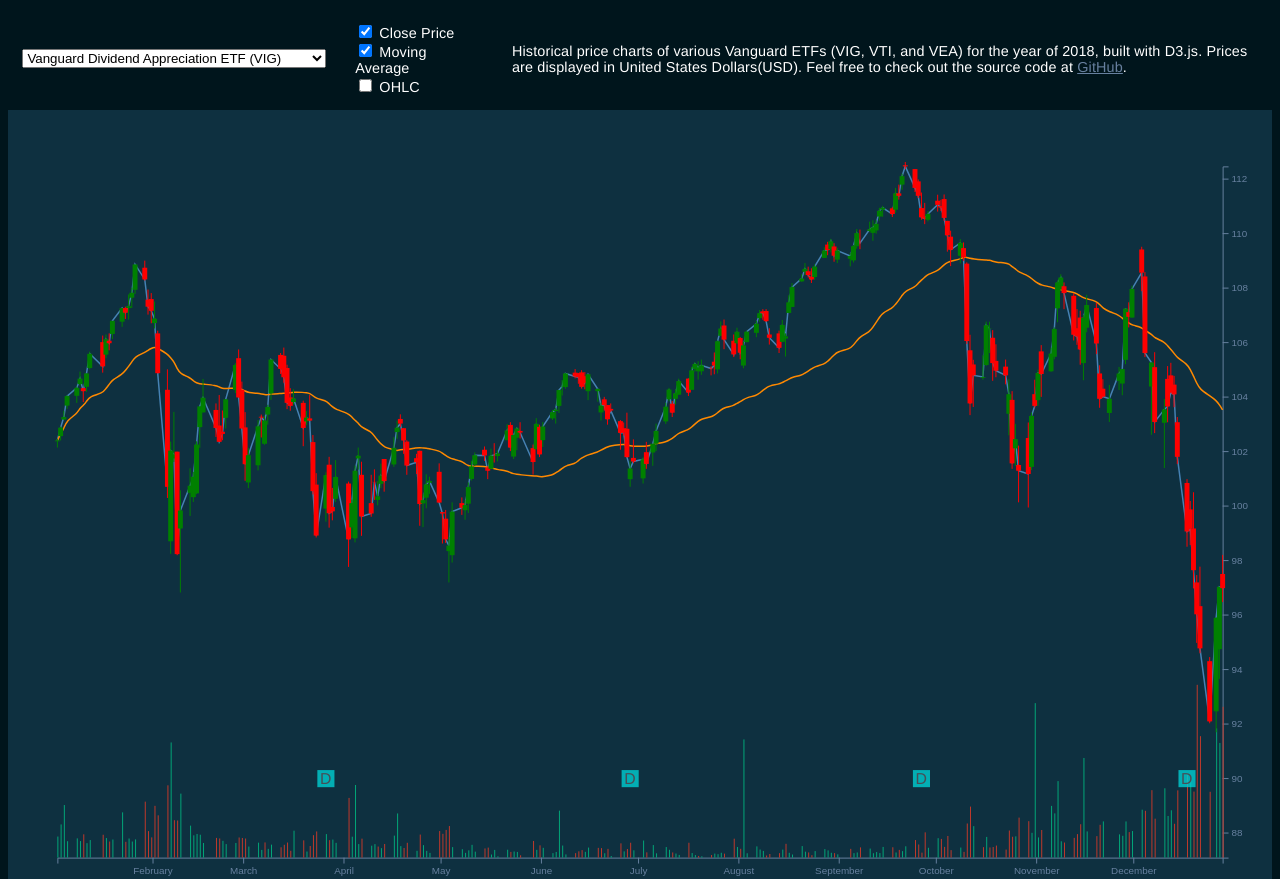
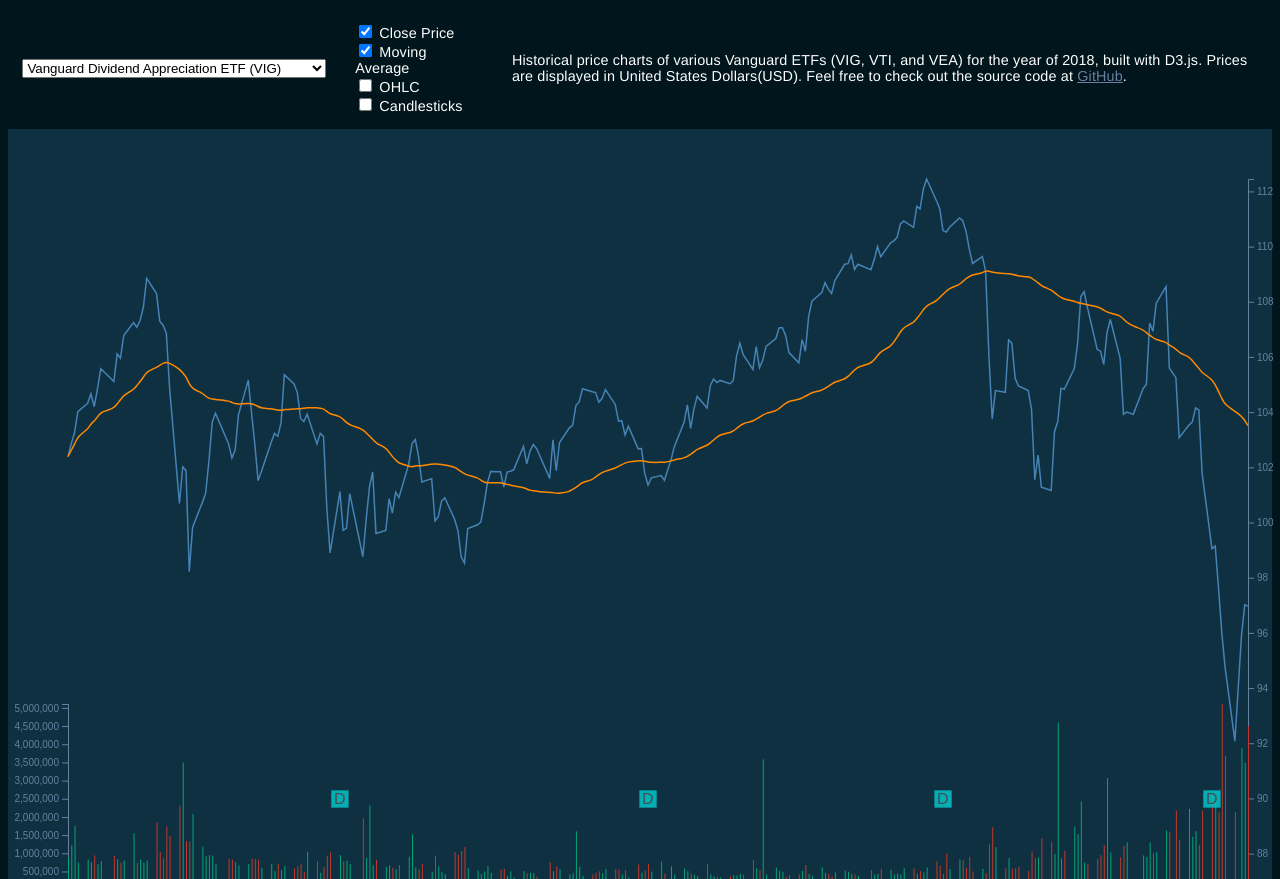
Before and after one commit to wentjun/d3-historical-prices, a website: page src/index.html in a window 1280 px wide. Shown: the top 879 px of the page. Drawn offline with nearby package versions, Linux system fonts and the light colour scheme.

Commit message:
candlesticks toggling from checkbox
- toggles the rendering and removing of candlesticks
- updates candlesticks when switching between datasets

```diff
--- a/src/chart.js
+++ b/src/chart.js
@@ -33,6 +33,13 @@ class HistoricalPriceChart {
     const viewOHLC = document.querySelector('input[id=ohlc]');
     viewOHLC.addEventListener('change', event => {
       this.toggleOHLC(document.querySelector('input[id=ohlc]').checked);
+    });
+
+    const viewCandlesticks = document.querySelector('input[id=candlesticks]');
+    viewCandlesticks.addEventListener('change', event => {
+      this.toggleCandlesticks(
+        document.querySelector('input[id=candlesticks]').checked
+      );
     });
   }
 
@@ -101,7 +108,12 @@ class HistoricalPriceChart {
       var targetWidth = parseInt(container.style('width'));
       var targetHeight = parseInt(container.style('height'));
       var targetAspect = targetWidth / targetHeight;
-
+      /*
+      if (this) {
+        this.width = targetWidth;
+        this.height = Math.round(targetWidth / targetAspect);
+      }
+      */
       svg.attr('width', targetWidth);
       svg.attr('height', Math.round(targetWidth / targetAspect));
     };
@@ -134,7 +146,7 @@ class HistoricalPriceChart {
         }
       });
 
-    this.margin = { top: 50, right: 50, bottom: 50, left: 50 };
+    this.margin = { top: 50, right: 40, bottom: 50, left: 60 };
     this.width = window.innerWidth - this.margin.left - this.margin.right; // Use the window's width
     this.height = window.innerHeight - this.margin.top - this.margin.bottom; // Use the window's height
 
@@ -161,7 +173,7 @@ class HistoricalPriceChart {
       .append('svg')
       .attr('width', this.width + this.margin['left'] + this.margin['right'])
       .attr('height', this.height + this.margin['top'] + this.margin['bottom'])
-      .call(this.responsivefy)
+      //.call(this.responsivefy)
       .append('g')
       .attr(
         'transform',
@@ -180,6 +192,10 @@ class HistoricalPriceChart {
       .attr('id', 'yAxis')
       .attr('transform', `translate(${this.width}, 0)`)
       .call(d3.axisRight(this.yScale));
+    svg
+      .append('g')
+      .attr('id', 'leftAxis')
+      .attr('transform', `translate(0, 0)`);
 
     // define x and y crosshair properties
     const focus = svg
@@ -232,7 +248,7 @@ class HistoricalPriceChart {
           }
         });
 
-      this.margin = { top: 50, right: 50, bottom: 50, left: 50 };
+      this.margin = { top: 50, right: 40, bottom: 50, left: 60 };
       this.width = window.innerWidth - this.margin.left - this.margin.right; // Use the window's width
       this.height = window.innerHeight - this.margin.top - this.margin.bottom; // Use the window's height
 
@@ -259,17 +275,6 @@ class HistoricalPriceChart {
   }
 
   updateChart(dividendData) {
-    /* Update the price chart */
-    const closeCheckboxToggle = document.querySelector('input[id=close]')
-      .checked;
-    this.toggleClose(closeCheckboxToggle);
-
-    /* Update the moving average line */
-    const movingAverageCheckboxToggle = document.querySelector(
-      'input[id=moving-average]'
-    ).checked;
-    this.toggleMovingAverage(movingAverageCheckboxToggle);
-
     /* Update the axis */
     d3.select('#xAxis').call(d3.axisBottom(this.xScale));
     d3.select('#yAxis').call(d3.axisRight(this.yScale));
@@ -283,6 +288,7 @@ class HistoricalPriceChart {
       .scaleLinear()
       .domain([yMinVolume, yMaxVolume])
       .range([this.height, this.height * (3 / 4)]);
+    d3.select('#leftAxis').call(d3.axisLeft(yVolumeScale));
 
     //select, followed by updating data join
     const bars = chart.selectAll('.vol').data(this.currentData, d => d['date']);
@@ -450,11 +456,25 @@ class HistoricalPriceChart {
         (d, i) => `translate(${this.xScale(d['date'])},${this.height - 80})`
       );
 
+    /* Update the price chart */
+    const closeCheckboxToggle = document.querySelector('input[id=close]')
+      .checked;
+    this.toggleClose(closeCheckboxToggle);
+
+    /* Update the moving average line */
+    const movingAverageCheckboxToggle = document.querySelector(
+      'input[id=moving-average]'
+    ).checked;
+    this.toggleMovingAverage(movingAverageCheckboxToggle);
+
     /* display OHLC chart */
     const checkboxToggle = document.querySelector('input[id=ohlc]').checked;
     this.toggleOHLC(checkboxToggle);
 
-    this.toggleCandlesticks(true);
+    /* display Candlesticks chart */
+    const candlesticksToggle = document.querySelector('input[id=candlesticks]')
+      .checked;
+    this.toggleCandlesticks(candlesticksToggle);
   }
 
   updateLegends(currentPoint) {
@@ -635,7 +655,6 @@ class HistoricalPriceChart {
 
   toggleCandlesticks(value) {
     if (value) {
-      console.log(value);
       const bodyWidth = 5;
       const candlesticksLine = d3
         .line()
@@ -651,7 +670,7 @@ class HistoricalPriceChart {
         .selectAll('.candlesticks-series')
         .data(this.currentData, d => d['volume']);
 
-      //candlesticksSelection.exit().remove();
+      candlesticksSelection.exit().remove();
 
       const candlesticksEnter = candlesticksSelection
         .enter()
@@ -687,6 +706,11 @@ class HistoricalPriceChart {
             : this.yScale(d.close) - this.yScale(d.open);
         });
     } else {
+      // remove candlesticks
+      d3.select('#chart')
+        .select('g')
+        .selectAll('.candlesticks-series')
+        .remove();
     }
   }
 }
--- a/src/index.html
+++ b/src/index.html
@@ -26,6 +26,10 @@
         <input type="checkbox" id="ohlc">
         <label for="ohlc">OHLC</label>
       </div>
+      <div class="item">
+        <input type="checkbox" id="candlesticks">
+        <label for="candlesticks">Candlesticks</label>
+      </div>
     </div>
     <div class="flex-item">
       <p>Historical price charts of various Vanguard ETFs (VIG, VTI, and VEA) for the year of 2018, built with D3.js. Prices are displayed in United States Dollars(USD). Feel free to check out the source code at <a target="_blank" href="https://github.com/wentjun/d3-historical-prices">GitHub</a>.</p>
```
